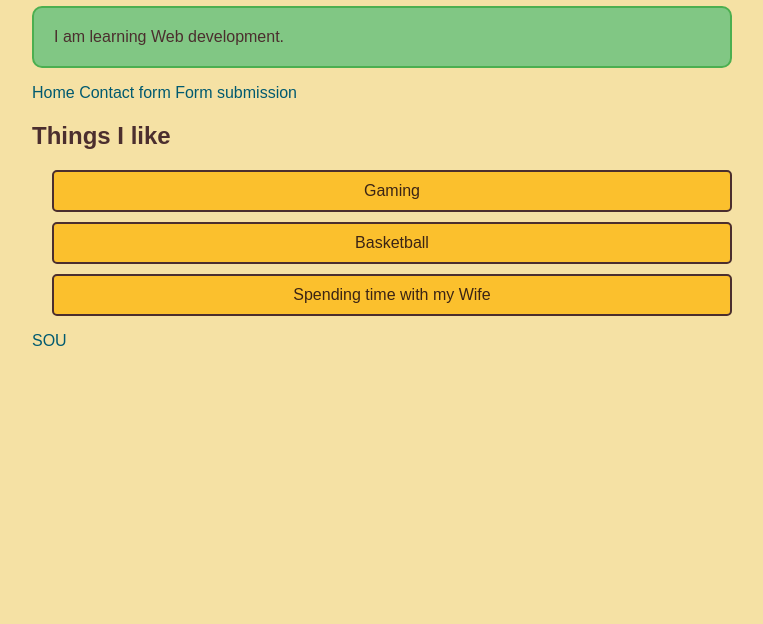
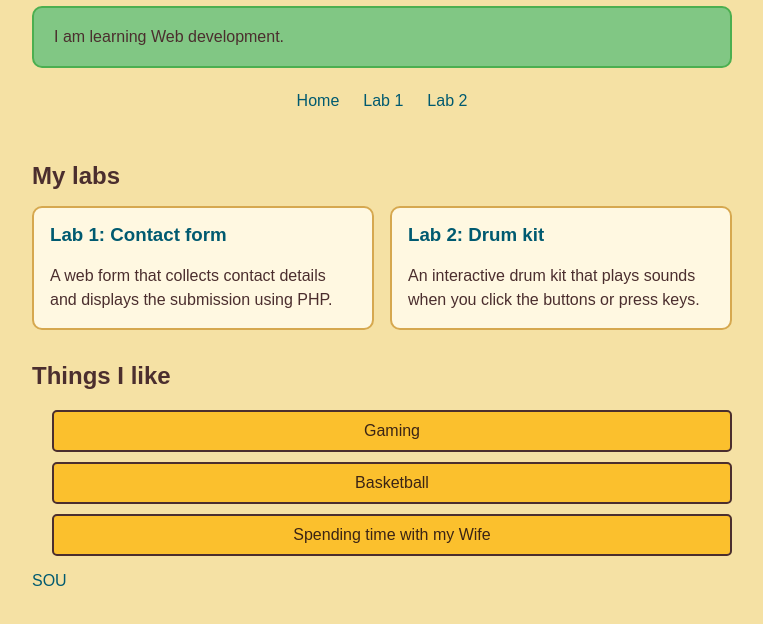
Before and after one commit to guevarrad/guevarrad.github.io, a plain HTML site: page index.html in a window 1280 px wide. Shown: the part 106-730 px from the top of the page, without its empty margins (258-1021 px from the left). Drawn offline with Linux system fonts and the light colour scheme.

Commit message:
Add landing page links for course labs
Co-authored-by: Copilot <223556219+Copilot@users.noreply.github.com>

```diff
--- a/index.html
+++ b/index.html
@@ -19,9 +19,20 @@
 <p class="bio">I am learning Web development.</p>
   <nav>
     <a href="index.html">Home</a>
-    <a href="https://lampforall.cis251296.projects.jetstream-cloud.org/students/dennis/lab1/form.html">Contact form</a>
-    <a href="https://lampforall.cis251296.projects.jetstream-cloud.org/students/dennis/lab1/submit.php">Form submission</a>
+    <a href="lab1/">Lab 1</a>
+    <a href="lab2/">Lab 2</a>
   </nav>
+  <section class="labs" aria-labelledby="labs-heading">
+    <h2 id="labs-heading">My labs</h2>
+    <article class="lab-card">
+      <h3><a href="lab1/">Lab 1: Contact form</a></h3>
+      <p>A web form that collects contact details and displays the submission using PHP.</p>
+    </article>
+    <article class="lab-card">
+      <h3><a href="lab2/">Lab 2: Drum kit</a></h3>
+      <p>An interactive drum kit that plays sounds when you click the buttons or press keys.</p>
+    </article>
+  </section>
   <h2>Things I like</h2>
   <ul>
     <li>Gaming</li>
--- a/styles.css
+++ b/styles.css
@@ -43,3 +43,38 @@ li {
     list-style-type: none; /* Remove default bullet points */
     text-align: center; /* Center the text inside the box */
 }
+
+nav {
+    display: flex;
+    justify-content: center;
+    gap: 24px;
+    margin: 24px 0;
+}
+
+.labs {
+    display: grid;
+    grid-template-columns: repeat(auto-fit, minmax(240px, 1fr));
+    gap: 16px;
+    margin: 32px 0;
+}
+
+.labs h2 {
+    grid-column: 1 / -1;
+    margin-bottom: 0;
+}
+
+.lab-card {
+    padding: 16px;
+    background: #fff8e1;
+    border: 2px solid #d6a84f;
+    border-radius: 10px;
+}
+
+.lab-card h3 {
+    margin-top: 0;
+}
+
+.lab-card p {
+    margin-bottom: 0;
+    line-height: 1.5;
+}
```
Also changed, not shown: lab1/index.html (added, +22 -0 lines), lab2/index.html (+1 -0 lines).
